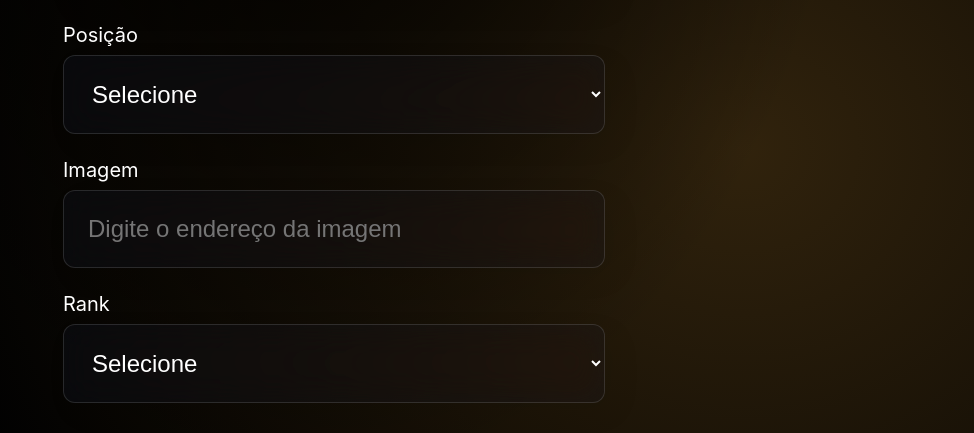
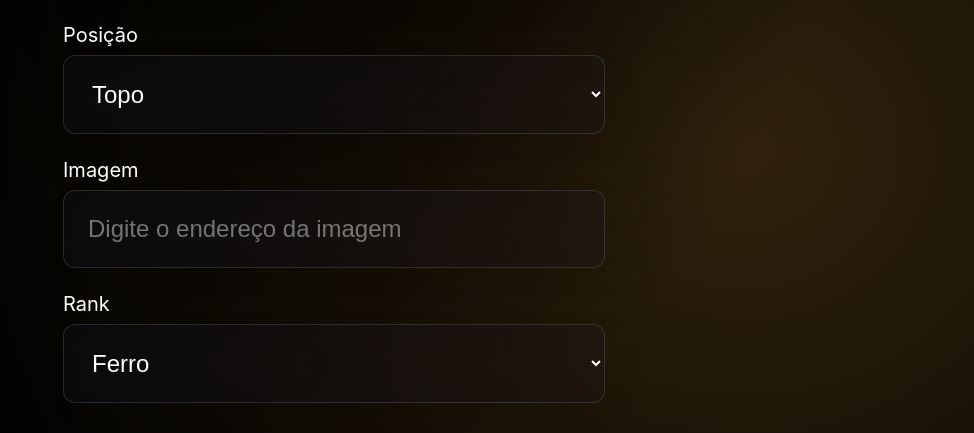
Before and after one commit to ramonvc/organi, a React (Create React App) app: page / in a window 1280 px wide. Shown: the part 794-1227 px from the top of the page, without its empty margins (306-1280 px from the left). Built offline with nearby package versions, Linux system fonts and the light colour scheme.

Commit message:
Removed "placeholder" option from dropdown

```diff
--- a/src/components/Dropdown/index.js
+++ b/src/components/Dropdown/index.js
@@ -3,12 +3,11 @@ import "./Dropdown.css";
 
 class Dropdown extends React.Component {
 	render() {
-		const { label, onChanged, value, items, placeholder } = this.props;
+		const { label, onChanged, value, items} = this.props;
 		return (
 			<div className="dropdown">
 				<label>{label}</label>
 				<select onChange={(event) => onChanged(event.target.value)} value={value}>
-					<option>{placeholder}</option>
 					{items.map((item) => (
 						<option key={item.name} style={{ color: item.primaryColor }}>
 							{item.name}
--- a/src/components/Form/index.js
+++ b/src/components/Form/index.js
@@ -41,7 +41,6 @@ const Form = (props) => {
 				/>
 				<Dropdown
 					label="Posição"
-					placeholder="Selecione"
 					items={props.positions}
 					value={position}
 					onChanged={(value) => setPosition(value)}
@@ -54,7 +53,6 @@ const Form = (props) => {
 				/>
 				<Dropdown
 					label="Rank"
-					placeholder="Selecione"
 					items={props.ranks}
 					value={rank}
 					onChanged={(value) => setRank(value)}
```
